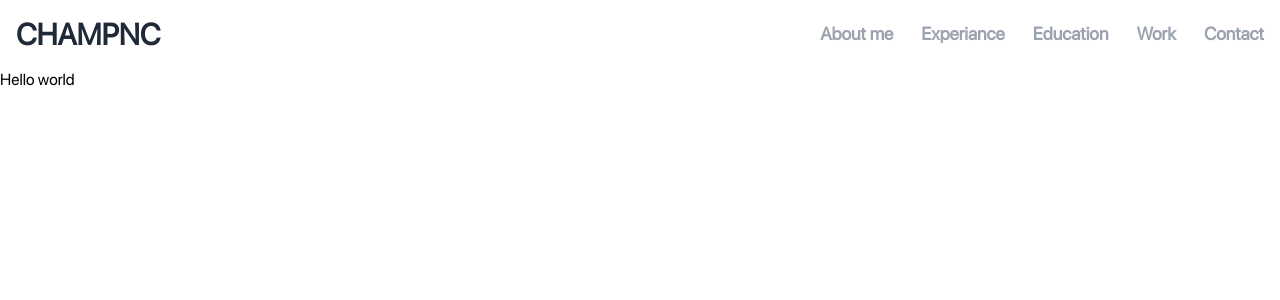
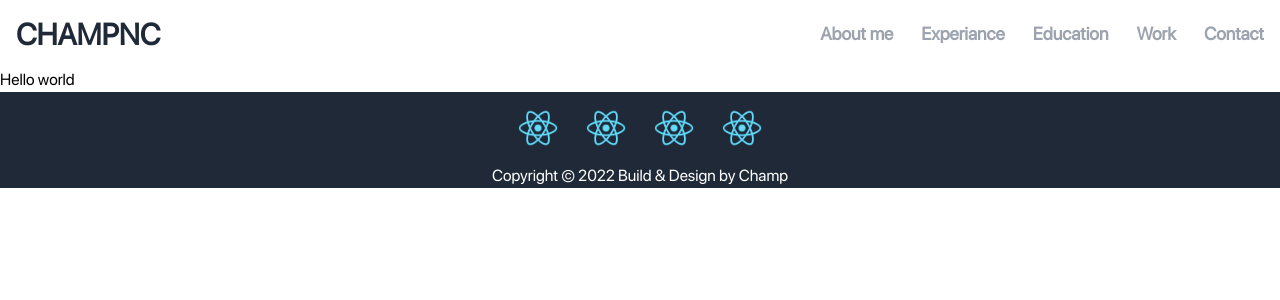
Before and after one commit to champnc/champncfolio, a React (Create React App) app in the folder frontend-react/: page / in a window 1280 px wide. Shown: the top 300 px of the page. Built offline with nearby package versions, Linux system fonts and the light colour scheme.

Commit message:
add footer

```diff
--- a/frontend-react/package.json
+++ b/frontend-react/package.json
@@ -42,6 +42,7 @@
     ]
   },
   "devDependencies": {
+    "@iconify/react": "^3.2.1",
     "tailwindcss": "^3.0.24"
   }
 }
--- a/frontend-react/src/App.tsx
+++ b/frontend-react/src/App.tsx
@@ -1,12 +1,14 @@
 import React from 'react';
 import './App.css';
 import { Navbar } from './components/Navbar'
+import { Footer } from './components/Footer'
 
 function App() {
   return (
     <div className="App">
       <Navbar/>
       <h1>Hello world</h1>
+      <Footer/>
     </div>
   );
 }
--- /dev/null
+++ b/frontend-react/src/components/Footer/Footer.tsx
@@ -0,0 +1,21 @@
+import React from 'react';
+import { Icon } from '@iconify/react';
+
+const Footer = () => {
+
+    return (
+        <div className="bg-gray-800">
+            <div className="mx-4 mb-4 flex justify-center space-x-7 ">
+                <a href=""><img src="./logo192.png" alt="" className="mt-4 w-5 md:w-5 lg:w-10" /></a>
+                <a href=""><img src="./logo192.png" alt="" className="mt-4 w-5 md:w-5 lg:w-10" /></a>
+                <a href=""><img src="./logo192.png" alt="" className="mt-4 w-5 md:w-5 lg:w-10" /></a>
+                <a href=""><img src="./logo192.png" alt="" className="mt-4 w-5 md:w-5 lg:w-10" /></a>
+            </div>
+            <div className="flex justify-center text-white">
+                <h3>Copyright © 2022 Build & Design by Champ</h3>
+            </div>
+        </div>
+    );
+}
+
+export default Footer;
--- /dev/null
+++ b/frontend-react/src/components/Footer/index.ts
@@ -0,0 +1 @@
+export { default as Footer } from './Footer'
```
Also changed, not shown: frontend-react/public/images/logo192.png (added), 1 other file (tests, documents, lock files or other folders).
